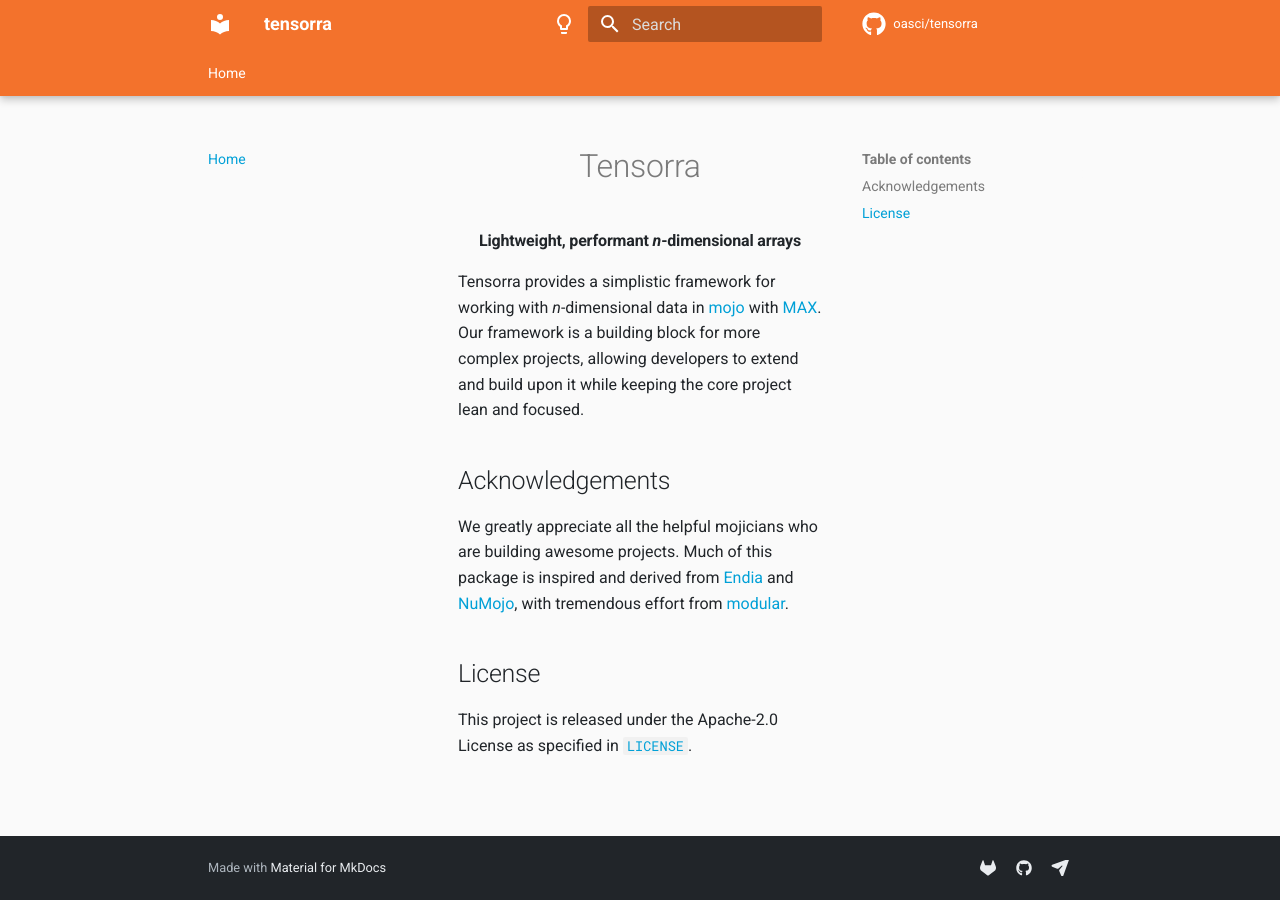
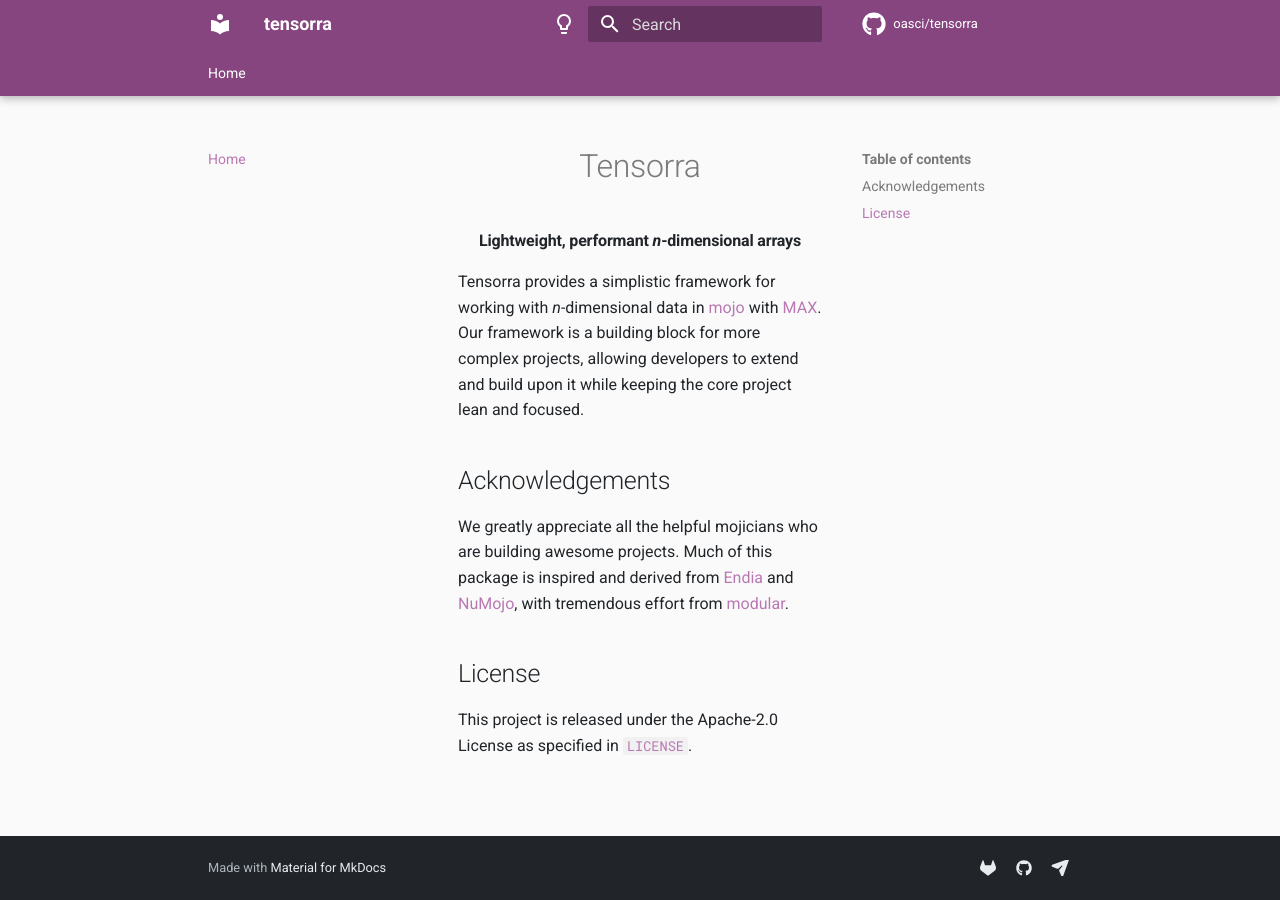
Before and after one commit to oasci/tensorra, an MkDocs documentation site: the page built from docs/index.md, in a window 1280 px wide. Built offline with MkDocs 1.6.1 and Material for MkDocs 9.7.7, drawn with Linux system fonts in a browser that asks for light colours; comment, search, counter and statistics services are not loaded.

Commit message:
Update colors

```diff
--- a/docs/css/colors.css
+++ b/docs/css/colors.css
@@ -1,8 +1,8 @@
 [data-md-color-scheme="default"] {
 
     /* Primary color shades */
-    --md-primary-fg-color:               #f3722c;
-    --md-primary-fg-color--light:        #fcbf49;
+    --md-primary-fg-color:               #874580;
+    --md-primary-fg-color--light:        #B36BAC;
     --md-primary-bg-color:               #ffffff; /* Header text */
     --md-primary-bg-color--light:        #DBDBDB; /* Secondary header text */
 
@@ -41,7 +41,7 @@
     --md-typeset-color:                  #212529; /* Main text color */
 
     /* Typeset `a` color shades */
-    --md-typeset-a-color:                #01a0d7; /* Link color */
+    --md-typeset-a-color:                #BA78B3; /* Link color */
 
     /* Typeset `table` color shades */
     --md-typeset-table-color:            #a5a5a5;  /* Outline color */
@@ -55,7 +55,7 @@
     --md-footer-bg-color--dark:          #212529; /* Footer background */
 
     /* Accent color shades */
-    --md-accent-fg-color:                #032779; /* Hover over link */
+    --md-accent-fg-color:                #72195A; /* Hover over link */
     --md-accent-fg-color--transparent:   #caf0f8; /* Hover over transparent (e.g., code with link) */
     --md-accent-bg-color:                #ffffff;
     --md-accent-bg-color--light:         #e5e5e5;
@@ -68,8 +68,8 @@
 [data-md-color-scheme="dark"] {
 
     /* Primary color shades */
-    --md-primary-fg-color:               #cc5803;
-    --md-primary-fg-color--light:        #0437AD;
+    --md-primary-fg-color:               #874580;
+    --md-primary-fg-color--light:        #B36BAC;
     --md-primary-bg-color:               #ffffff; /* Header text */
     --md-primary-bg-color--light:        #DBDBDB; /* Secondary header text */
 
@@ -108,7 +108,7 @@
     --md-typeset-color:                  #ffffff; /* Main text color */
 
     /* Typeset `a` color shades */
-    --md-typeset-a-color:                #01a0d7; /* Link color */
+    --md-typeset-a-color:                #CEA1CA; /* Link color */
 
     /* Typeset `table` color shades */
     --md-typeset-table-color:            #a5a5a5;  /* Outline color */
@@ -122,7 +122,7 @@
     --md-footer-bg-color--dark:          #171717; /* Footer background */
 
     /* Accent color shades */
-    --md-accent-fg-color:                #90e0ef; /* Hover over link */
+    --md-accent-fg-color:                #A72584; /* Hover over link */
     --md-accent-fg-color--transparent:   #6D6D6D; /* Hover over transparent (e.g., code with link) */
     --md-accent-bg-color:                #ffffff;
     --md-accent-bg-color--light:         #e5e5e5;
```
